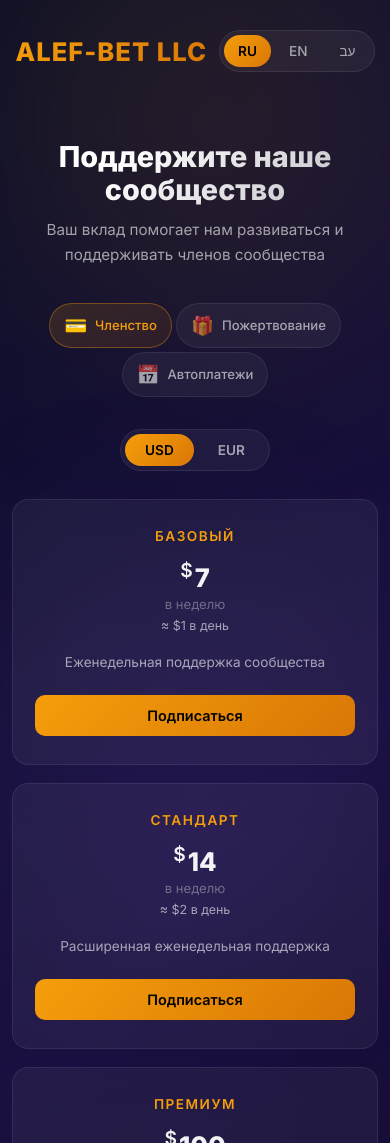
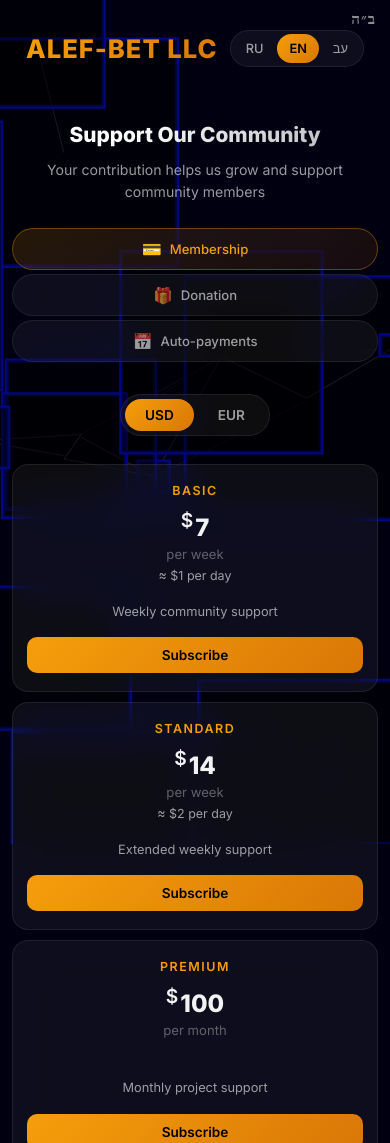
Before and after one commit to Alef-Bet-tech/alef-bet-payments, a website: page public/index.html in a window 390 px wide. Shown: the top 1143 px of the page. Drawn offline with nearby package versions, Linux system fonts and the light colour scheme.

Commit message:
feat: English default, particles.js background, BH corner, full responsive design

```diff
--- a/public/index.html
+++ b/public/index.html
@@ -1,5 +1,5 @@
 <!DOCTYPE html>
-<html lang="ru" dir="ltr">
+<html lang="en" dir="ltr">
 <head>
 <meta charset="UTF-8">
 <meta name="viewport" content="width=device-width, initial-scale=1.0">
@@ -20,25 +20,29 @@
 html{scroll-behavior:smooth}
 body{
   font-family:'Inter',system-ui,-apple-system,sans-serif;
-  background:linear-gradient(135deg,var(--bg-from) 0%,var(--bg-to) 50%,#12082a 100%);
+  background:#000011;
   color:var(--text-primary);min-height:100vh;
   overflow-x:hidden;position:relative;
 }
 body[dir="rtl"]{font-family:'Inter','Segoe UI','Arial',system-ui,sans-serif}
 
-/* Ambient background orbs */
-body::before,body::after{
-  content:'';position:fixed;border-radius:50%;pointer-events:none;filter:blur(120px);opacity:.18;z-index:0;
+/* Particles.js background */
+#particles-js{position:fixed;top:0;left:0;width:100%;height:100%;z-index:0;background-color:#000011}
+
+/* ב״ה corner */
+.bh-corner{
+  position:fixed;top:12px;right:18px;z-index:100;
+  font-family:'Times New Roman',serif;font-size:1.1rem;font-weight:700;
+  color:rgba(255,255,255,0.55);letter-spacing:1px;
+  pointer-events:none;user-select:none;
 }
-body::before{width:600px;height:600px;background:radial-gradient(circle,#f59e0b,transparent 70%);top:-200px;right:-100px;animation:floatOrb 20s ease-in-out infinite}
-body::after{width:500px;height:500px;background:radial-gradient(circle,#8b5cf6,transparent 70%);bottom:-150px;left:-100px;animation:floatOrb 25s ease-in-out infinite reverse}
-@keyframes floatOrb{0%,100%{transform:translate(0,0)}50%{transform:translate(40px,30px)}}
+body[dir="rtl"] .bh-corner{right:auto;left:18px}
 
 .container{max-width:960px;margin:0 auto;padding:20px 16px;position:relative;z-index:1}
 
 /* ── HEADER ── */
 .header{display:flex;align-items:center;justify-content:space-between;padding:16px 0;margin-bottom:20px;flex-wrap:wrap;gap:12px}
-.logo{font-size:1.6rem;font-weight:800;letter-spacing:1px;background:linear-gradient(135deg,var(--accent-from),var(--accent-to));-webkit-background-clip:text;-webkit-text-fill-color:transparent;background-clip:text;text-decoration:none}
+.logo{font-size:1.6rem;font-weight:800;letter-spacing:1px;background:linear-gradient(135deg,var(--accent-from),var(--accent-to));-webkit-background-clip:text;-webkit-text-fill-color:transparent;background-clip:text;text-decoration:none;white-space:nowrap}
 .lang-switcher{display:flex;gap:4px;background:var(--glass-bg);backdrop-filter:blur(var(--glass-blur));border:1px solid var(--glass-border);border-radius:40px;padding:4px}
 .lang-btn{
   background:none;border:none;color:var(--text-secondary);padding:8px 14px;border-radius:36px;
@@ -209,22 +213,79 @@ textarea.input-field{resize:vertical;min-height:70px}
 @keyframes toastOut{to{opacity:0;transform:translateY(-16px)}}
 
 /* ── RESPONSIVE ── */
+
+/* Tablet landscape */
+@media(max-width:1024px){
+  .container{max-width:720px}
+  .plans-grid,.auto-grid{grid-template-columns:repeat(2,1fr)}
+}
+
+/* Tablet portrait */
+@media(max-width:768px){
+  .container{padding:16px 14px}
+  .hero h1{font-size:1.8rem}
+  .hero p{font-size:.95rem}
+  .plans-grid,.auto-grid{grid-template-columns:repeat(2,1fr);gap:14px}
+  .plan-card{padding:22px 18px}
+  .plan-price{font-size:1.7rem}
+  .tab-btn{padding:10px 16px;font-size:.85rem}
+}
+
+/* Phone landscape */
 @media(max-width:600px){
   .container{padding:14px 12px}
   .header{justify-content:center;text-align:center}
-  .plans-grid,.auto-grid{grid-template-columns:1fr 1fr}
+  .plans-grid,.auto-grid{grid-template-columns:1fr 1fr;gap:10px}
   .quick-amounts{grid-template-columns:repeat(3,1fr)}
   .tabs{gap:4px}
   .tab-btn{padding:10px 14px;font-size:.82rem}
-  .plan-price{font-size:1.6rem}
+  .tab-btn .tab-icon{font-size:1rem}
+  .plan-price{font-size:1.5rem}
+  .plan-card{padding:18px 14px}
+  .plan-name{font-size:.78rem;margin-bottom:10px}
+  .plan-desc{font-size:.8rem;margin-bottom:16px}
+  .plan-btn{padding:10px;font-size:.85rem}
+  .auto-card{padding:18px 14px}
+  .donate-btn{padding:14px;font-size:1rem}
+  .hero{padding:20px 0 24px}
+  .hero h1{font-size:1.5rem}
+  .hero p{font-size:.88rem}
+  .bh-corner{font-size:.95rem;top:10px;right:14px}
 }
+
+/* Small phone portrait */
 @media(max-width:420px){
   .plans-grid,.auto-grid{grid-template-columns:1fr}
   .quick-amounts{grid-template-columns:repeat(2,1fr)}
+  .lang-switcher{gap:2px;padding:3px}
+  .lang-btn{padding:7px 12px;font-size:.8rem}
+  .tabs{flex-direction:column;align-items:stretch}
+  .tab-btn{justify-content:center}
+  .hero h1{font-size:1.3rem}
+}
+
+/* Landscape phones — reduce vertical space */
+@media(max-height:500px) and (orientation:landscape){
+  .hero{padding:10px 0 14px}
+  .hero h1{font-size:1.3rem;margin-bottom:6px}
+  .hero p{font-size:.82rem}
+  .tabs{margin-bottom:16px}
+  .plans-grid,.auto-grid{grid-template-columns:repeat(4,1fr);gap:10px}
+  .plan-card{padding:14px 10px}
+  .plan-price{font-size:1.3rem}
+  .plan-desc{display:none}
+  .plan-approx{margin-bottom:10px}
+  .security-footer{padding:16px 0 10px;margin-top:20px}
 }
 </style>
 </head>
 <body>
+
+<!-- Particles.js background -->
+<div id="particles-js"></div>
+
+<!-- ב״ה corner -->
+<div class="bh-corner">ב״ה</div>
 
 <div class="toast-container" id="toastContainer"></div>
 
@@ -234,8 +295,8 @@ textarea.input-field{resize:vertical;min-height:70px}
   <header class="header">
     <a href="/" class="logo">ALEF-BET LLC</a>
     <div class="lang-switcher">
-      <button class="lang-btn active" onclick="setLang('ru')">RU</button>
-      <button class="lang-btn" onclick="setLang('en')">EN</button>
+      <button class="lang-btn" onclick="setLang('ru')">RU</button>
+      <button class="lang-btn active" onclick="setLang('en')">EN</button>
       <button class="lang-btn" onclick="setLang('he')">עב</button>
     </div>
   </header>
@@ -500,7 +561,7 @@ const T = {
 };
 
 /* ── STATE ── */
-let currentLang = localStorage.getItem('alefbet_lang') || 'ru';
+let currentLang = localStorage.getItem('alefbet_lang') || 'en';
 let currentCurrency = 'USD';
 let selectedDonationAmount = null;
 
@@ -631,5 +692,45 @@ async function handleDonation(btn) {
 /* ── INIT ── */
 setLang(currentLang);
 </script>
+
+<!-- Particles.js -->
+<script src="https://cdn.jsdelivr.net/particles.js/2.0.0/particles.min.js"></script>
+<script>
+particlesJS("particles-js", {
+  "particles": {
+    "number": { "value": 25, "density": { "enable": true, "value_area": 552.4 } },
+    "color": { "value": "#000000" },
+    "shape": {
+      "type": "edge",
+      "stroke": { "width": 4, "color": "#000784" },
+      "polygon": { "nb_sides": 10 }
+    },
+    "opacity": { "value": 0.489, "random": false, "anim": { "enable": false, "speed": 1, "opacity_min": 0.1, "sync": false } },
+    "size": { "value": 157.8, "random": true, "anim": { "enable": false, "speed": 40, "size_min": 0.1, "sync": false } },
+    "line_linked": { "enable": true, "distance": 208.4, "color": "#ffffff", "opacity": 0.402, "width": 1 },
+    "move": {
+      "enable": true, "speed": 6, "direction": "top", "random": false,
+      "straight": false, "out_mode": "out", "bounce": false,
+      "attract": { "enable": false, "rotateX": 561.2, "rotateY": 1200 }
+    }
+  },
+  "interactivity": {
+    "detect_on": "canvas",
+    "events": {
+      "onhover": { "enable": true, "mode": "repulse" },
+      "onclick": { "enable": true, "mode": "push" },
+      "resize": true
+    },
+    "modes": {
+      "grab": { "distance": 901.4, "line_linked": { "opacity": 0.856 } },
+      "bubble": { "distance": 400, "size": 52.8, "duration": 2, "opacity": 8, "speed": 3 },
+      "repulse": { "distance": 200, "duration": 0.4 },
+      "push": { "particles_nb": 4 },
+      "remove": { "particles_nb": 2 }
+    }
+  },
+  "retina_detect": true
+});
+</script>
 </body>
 </html>
```
